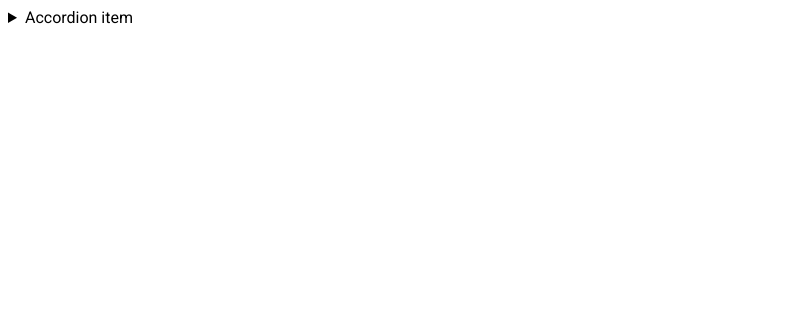
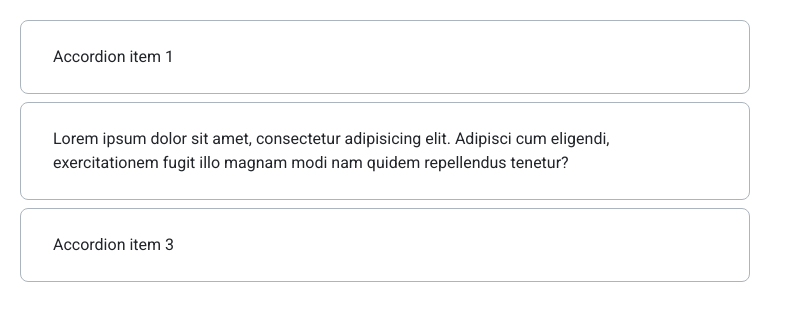
Before and after one commit to js-tasks-ru/htmlcss-20211021_vortexnz21, a website: page 03-lection1/02-accordion/index.html in a window 1280 px wide. Shown: the whole page, without its empty margins (0-805 px from the left). Drawn offline with Linux system fonts and the light colour scheme.

Commit message:
add accordion solution

```diff
--- a/03-lection1/02-accordion/accordion.css
+++ b/03-lection1/02-accordion/accordion.css
@@ -1 +1,52 @@
 /* Стилизация аккордеона */
+
+.accordion__summary {
+    display: block;
+}
+
+.accordion__summary::-webkit-details-marker,
+.accordion__summary::marker {
+    display: none;
+}
+
+
+
+.accordion {
+    width: 730px;
+}
+
+.accordion__item {
+    box-sizing: border-box;
+    width: 100%;
+    border: 1px solid var(--grey-200);
+    border-radius: 8px;
+    margin-bottom: 8px;
+    line-height: 24px;
+    font-family: 'Inter', sans-serif;
+    font-weight: 400;
+    word-break: break-word;
+}
+
+.accordion__item:last-child {
+    margin-bottom: 0;
+}
+
+
+
+.accordion__summary {
+    margin: 24px 32px;
+    color: var(--black);
+    cursor: pointer;
+    outline: none;
+}
+
+.accordion__item[open] > .accordion__summary  {
+    margin-bottom: 0;
+}
+
+
+
+.accordion__text {
+    color: var(--grey-800);
+    margin: 16px 32px 32px 32px;
+}
--- a/03-lection1/02-accordion/index.html
+++ b/03-lection1/02-accordion/index.html
@@ -2,17 +2,46 @@
 <!-- Страница с аккордеоном -->
 <html lang="ru">
     <head>
+        <link rel="stylesheet" href="./../../assets/css/normalize.css">
         <link rel="stylesheet" href="../../assets/css/main.css">
         <link rel="stylesheet" href="./accordion.css">
+        <style>
+            .container {
+                margin: 20px;
+            }
+        </style>
     </head>
     <body>
-        <details>
-            <summary>
-                Accordion item
-            </summary>
-            <p>
-                Hidden content
-            </p>
-        </details>
+        <div class='container'>
+            <div class='accordion'>
+                <details class='accordion__item'>
+                    <summary class='accordion__summary'>
+                        Accordion item 1
+                    </summary>
+                    <p class='accordion__text'>
+                        Amet minim mollit non deserunt ullamco est sit aliqua dolor do amet sint. Velit officia consequat duis enim velit mollit. Exercitation veniam consequat sunt nostrud amet.
+                    </p>
+                </details>
+                <details class='accordion__item'>
+                    <summary class='accordion__summary'>
+                        Lorem ipsum dolor sit amet, consectetur adipisicing elit. Adipisci cum eligendi, exercitationem fugit illo magnam modi nam quidem repellendus tenetur?
+                    </summary>
+                    <p class='accordion__text'>
+                        Live a good life. If there are gods and they are just, then they will not care how devout you
+                        have been, but will welcome you based on the virtues you have lived by. If there are gods, but
+                        unjust, then you should not want to worship them. If there are no gods, then you will be gone, but
+                        will have lived a noble life that will live on in the memories of your loved ones.
+                    </p>
+                </details>
+                <details class='accordion__item'>
+                    <summary class='accordion__summary'>
+                        Accordion item 3
+                    </summary>
+                    <p class='accordion__text'>
+                        aaaaaaaaaaaaaaaaaaaaaaaaaaaaaaaaaaaaaaaaaaaaaaaaaaaaaaaaaaaaaaaaaaaaaaaaaaaaaaaaaaaaaaaaaaaaaaaaaaaaaaaaaaaaaaaaaaaaaaaaaaaaaaaaaaaaaaaaaaaaaaaaaaaaaaaaaaaaaaaaaaaaaaaaaaaaaaaaaaaaaaaaa
+                    </p>
+                </details>
+            </div>
+        </div>
     </body>
 </html>
```
